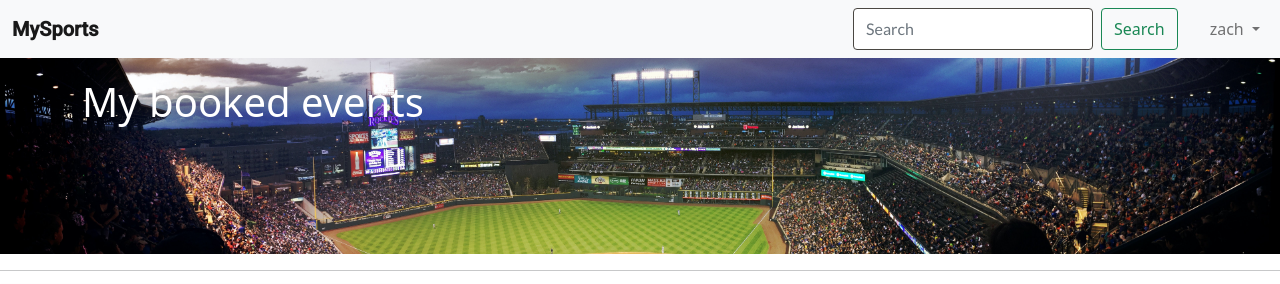
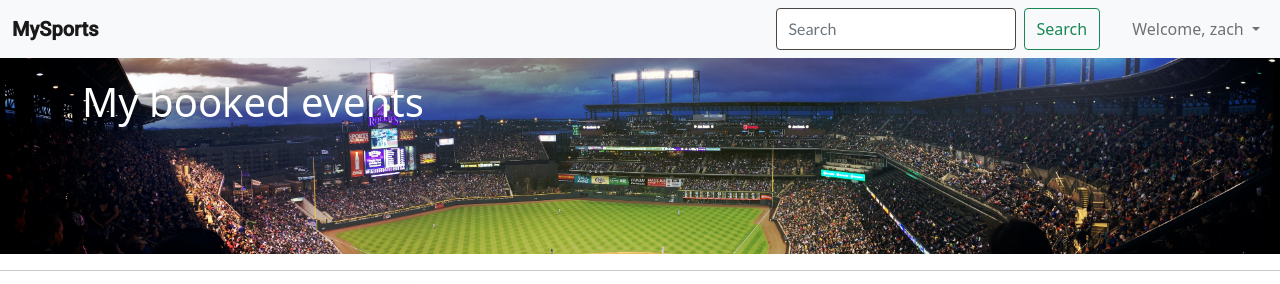
Before and after one commit to StarDexterity/IAB207-Assessment-Task-3, a Flask app: page /booked-events in a window 1280 px wide. Shown: the top 284 px of that part. Run offline with Flask 2, Linux system fonts and the light colour scheme; the first user in the database is signed in; the page is wider than the window, and the part outside it is not shown; some libraries are stand-ins or nearby versions; grey boxes are pictures that could not be loaded.

Commit message:
adding welcome

```diff
--- a/website/templates/base.html
+++ b/website/templates/base.html
@@ -44,7 +44,7 @@
               <ul class="navbar-nav my-2 my-lg-0" >
                 <li class="nav-item dropdown">
                   <a class="nav-link dropdown-toggle" href="#" id="navbarDropdownMenuLink" role="button" data-bs-toggle="dropdown" aria-expanded="false">
-                  {{ current_user.user_name }}
+                  Welcome, {{ current_user.user_name }}
                 </a>
                 <ul class="dropdown-menu" aria-labelledby="navbarDropdownMenuLink">
                   <li><a class="dropdown-item" href="{{ url_for('main.create_event') }}">Create an event</a></li>
```
